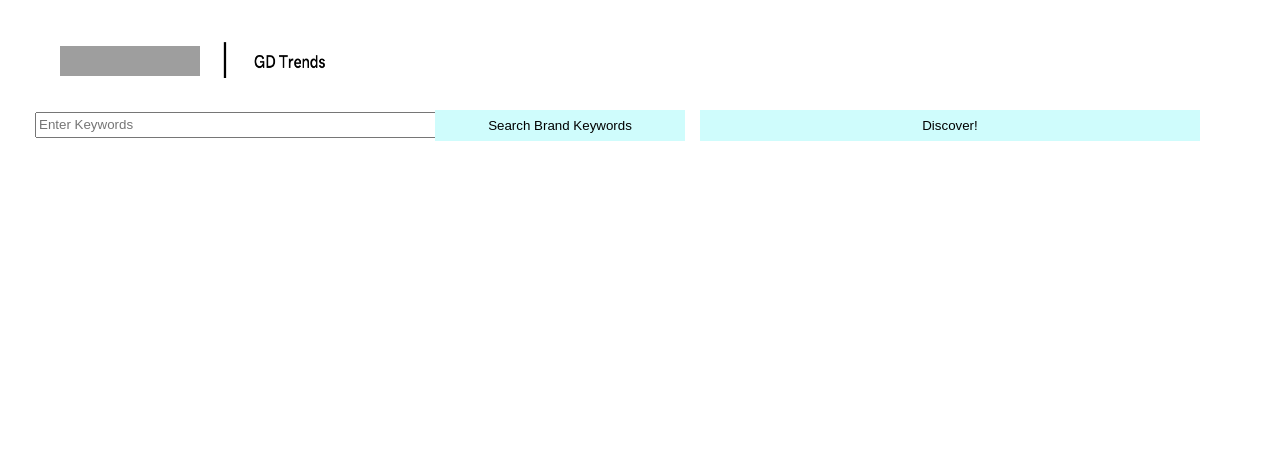
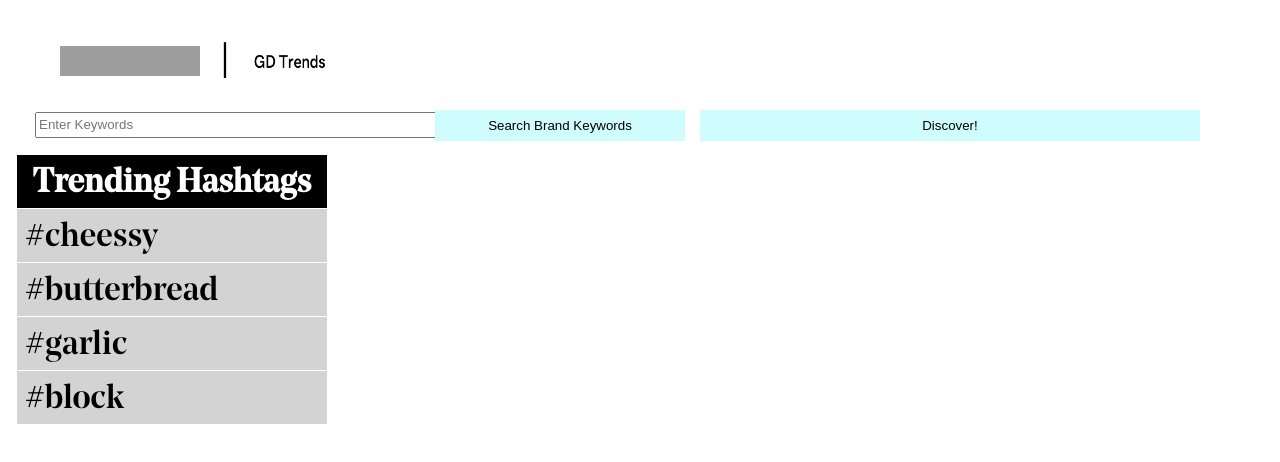
Before and after one commit to luis-c-v/GDTrends, a React (Create React App) app in the folder gd-trends/: page / in a window 1280 px wide. Shown: the top 462 px of the page. Built offline with nearby package versions, Linux system fonts and the light colour scheme; grey boxes are pictures that could not be loaded.

Commit message:
updated hashtag style sheet

```diff
--- a/gd-trends/src/App.js
+++ b/gd-trends/src/App.js
@@ -2,12 +2,16 @@ import logo from './logo.svg';
 import './App.css';
 import Header from './components/header/Header';
 import Search from './components/search/Search';
+//import Videos from './components/videos.js';
+import Hashtags from './components/hashtags.js';
+//import Sounds from './components/sounds.js';
 
 function App() {
   return (
     <>
     <Header/>
     <Search/>
+    <Hashtags/>
     </>
   );
 }
--- a/gd-trends/src/components/hashtags.js
+++ b/gd-trends/src/components/hashtags.js
@@ -1,11 +1,14 @@
 import React from 'react';
-import '.../styles/hashtags.css';
+import '../styles/hashtags.css';
 
 // const hashtags = []
 
 const Hashtags = () => {
     return (
         <div className='hashtag-container'>
+            {/* <div className='title'>
+                Trending Hashtags
+            </div> */}
             <table>
                 <thead>
                     <tr>
@@ -14,9 +17,12 @@ const Hashtags = () => {
                 </thead>
                 <tbody>
                     {/* {hashtags.map((tag) => (
-                        <td>{tag.name}</td>
+                        <tr><td>{tag.name}</td></tr>
                     ))} */}
-                    <td>cheessy</td>
+                    <tr><td>#cheessy</td></tr>
+                    <tr><td>#butterbread</td></tr>
+                    <tr><td>#garlic</td></tr>
+                    <tr><td>#block</td></tr>
                 </tbody>
             </table>
         </div>
--- a/gd-trends/src/styles/hashtags.css
+++ b/gd-trends/src/styles/hashtags.css
@@ -7,35 +7,30 @@
 
   table {
     border-collapse: collapse;
-    width: 100%;
+    width: 25%;
   }
 
   th,
   td {
+    font-family: sage-medium;
+    font-size: 1rem;
+    color: white;
     border: 1px solid #ffffff;
     text-align: left;
     padding: 8px;
     font-size: 32px;
   }
 
-  th {
-    background-color: rgb(117, 201, 250);
+  td {
+    background-color: rgb(211, 211, 211);
+    color: black;
   }
 
-  td {
-    background-color: rgb(205, 235, 253);
+  th {
+    text-align: center;
+    background-color: black;
   }
 
-  form {
-    display: flex;
-    gap: 5px;
+  tbody tr:nth-child(even) {
+    background-color: black;
   }
-
-  form td:last-child {
-    display: flex;
-    justify-content: space-evenly;
-  }
-
-  form * {
-    font-size: 28px;
-  }
```
Also changed, not shown: gd-trends/src/components/sounds.js (+30 -0 lines), gd-trends/src/styles/sounds.css (added).
